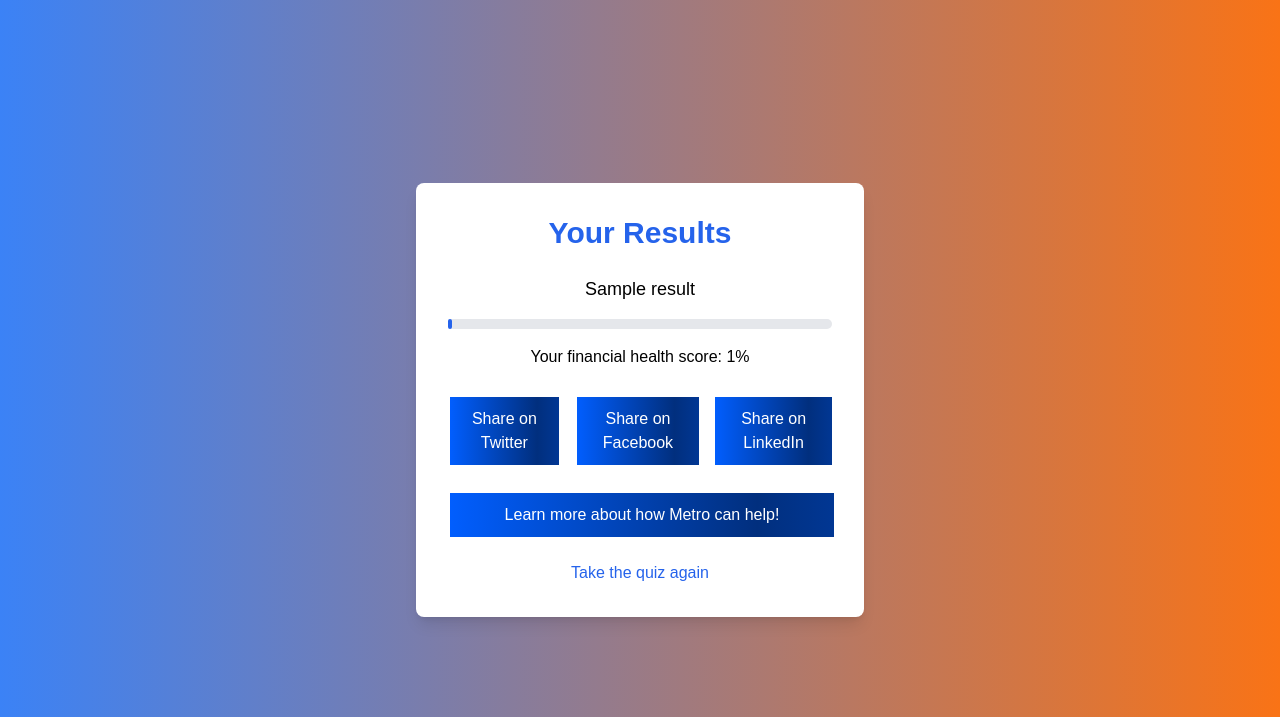
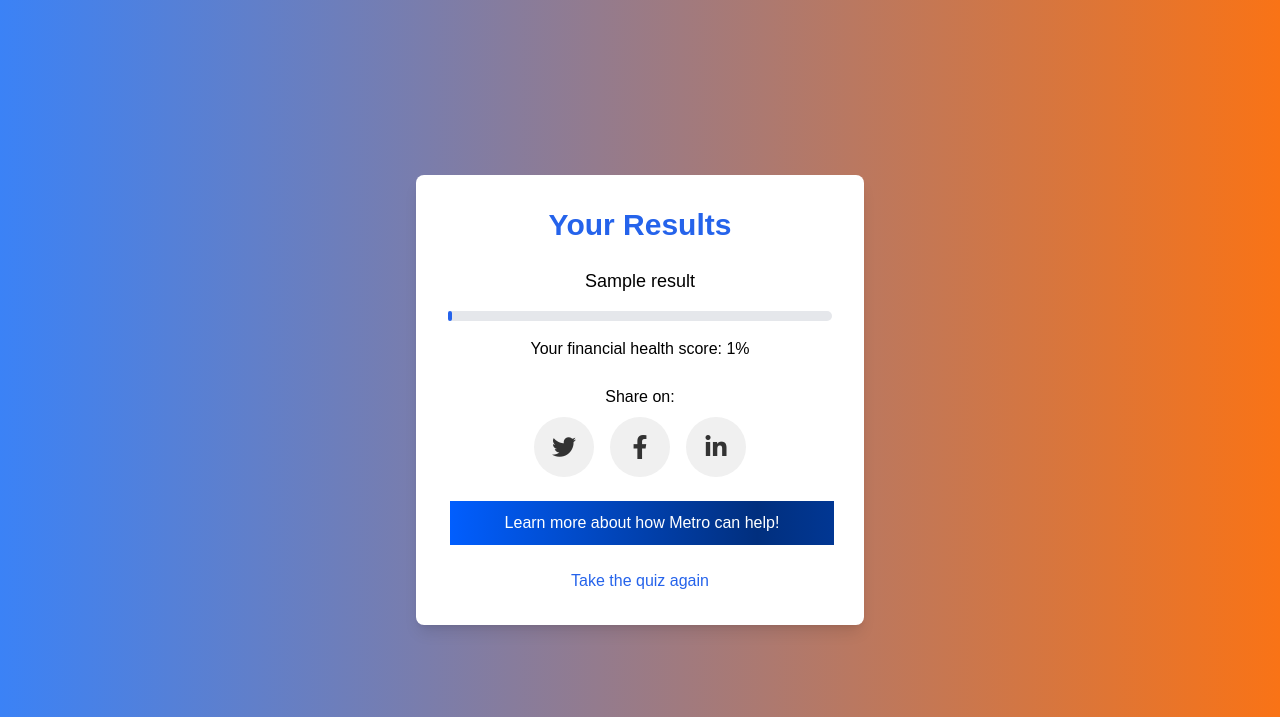
Before and after one commit to apogeeai/BuzzFinanceQuiz, a Flask app: template templates/results.html in a window 1280 px wide. Shown: the top 717 px of the page. Run offline with Flask 3, Linux system fonts and the light colour scheme; the template is opened without the code that fills it: most values are stand-ins (such as "Sample title", 1, 10 or a date in 2020); some libraries are stand-ins or nearby versions.

Commit message:
Agent step completed: Build the initial prototype

```diff
--- a/static/css/styles.css
+++ b/static/css/styles.css
@@ -12,15 +12,25 @@ body {
 }
 
 /* New styles for social share buttons */
-.social-share-btn {
+.social-icon-btn {
+    width: 60px;
+    height: 60px;
+    display: flex;
+    align-items: center;
+    justify-content: center;
+    background-color: #f0f0f0;
+    border-radius: 50%;
+    font-size: 24px;
+    color: #333;
     transition: all 0.3s ease;
 }
 
-.social-share-btn:hover {
+.social-icon-btn:hover {
     transform: translateY(-2px);
+    box-shadow: 0 2px 4px rgba(0, 0, 0, 0.1);
 }
 
-/* New gradient button styles */
+/* Gradient button styles */
 .gradient-button {
     background-image: linear-gradient(90deg, #015efe, #012f7e 40%, #015efe);
     background-position: 0;
--- a/templates/base.html
+++ b/templates/base.html
@@ -6,6 +6,7 @@
     <title>Financial Health Quiz</title>
     <script src="https://cdn.tailwindcss.com"></script>
     <link rel="stylesheet" href="{{ url_for('static', filename='css/styles.css') }}">
+    <link rel="stylesheet" href="https://cdnjs.cloudflare.com/ajax/libs/font-awesome/6.4.0/css/all.min.css">
 </head>
 <body class="bg-gradient-to-r from-blue-500 to-orange-500 min-h-screen flex items-center justify-center">
     <div class="bg-white p-8 rounded-lg shadow-lg max-w-md w-full">
--- a/templates/results.html
+++ b/templates/results.html
@@ -9,15 +9,16 @@
 <p class="text-center mb-6">Your financial health score: {{ percentage|round|int }}%</p>
 
 <!-- Social Share Buttons -->
+<p class="text-center mb-2">Share on:</p>
 <div class="flex justify-center space-x-4 mb-6">
-    <a href="https://twitter.com/intent/tweet?text=I%20just%20took%20the%20Financial%20Health%20Quiz!%20Check%20it%20out!" target="_blank" class="gradient-button">
-        Share on Twitter
+    <a href="https://twitter.com/intent/tweet?text=I%20just%20took%20the%20Financial%20Health%20Quiz!%20Check%20it%20out!" target="_blank" class="social-icon-btn">
+        <i class="fab fa-twitter"></i>
     </a>
-    <a href="https://www.facebook.com/sharer/sharer.php?u={{ request.url }}" target="_blank" class="gradient-button">
-        Share on Facebook
+    <a href="https://www.facebook.com/sharer/sharer.php?u={{ request.url }}" target="_blank" class="social-icon-btn">
+        <i class="fab fa-facebook-f"></i>
     </a>
-    <a href="https://www.linkedin.com/shareArticle?mini=true&url={{ request.url }}&title=Financial%20Health%20Quiz&summary=I%20just%20took%20the%20Financial%20Health%20Quiz!" target="_blank" class="gradient-button">
-        Share on LinkedIn
+    <a href="https://www.linkedin.com/shareArticle?mini=true&url={{ request.url }}&title=Financial%20Health%20Quiz&summary=I%20just%20took%20the%20Financial%20Health%20Quiz!" target="_blank" class="social-icon-btn">
+        <i class="fab fa-linkedin-in"></i>
     </a>
 </div>
 
```
